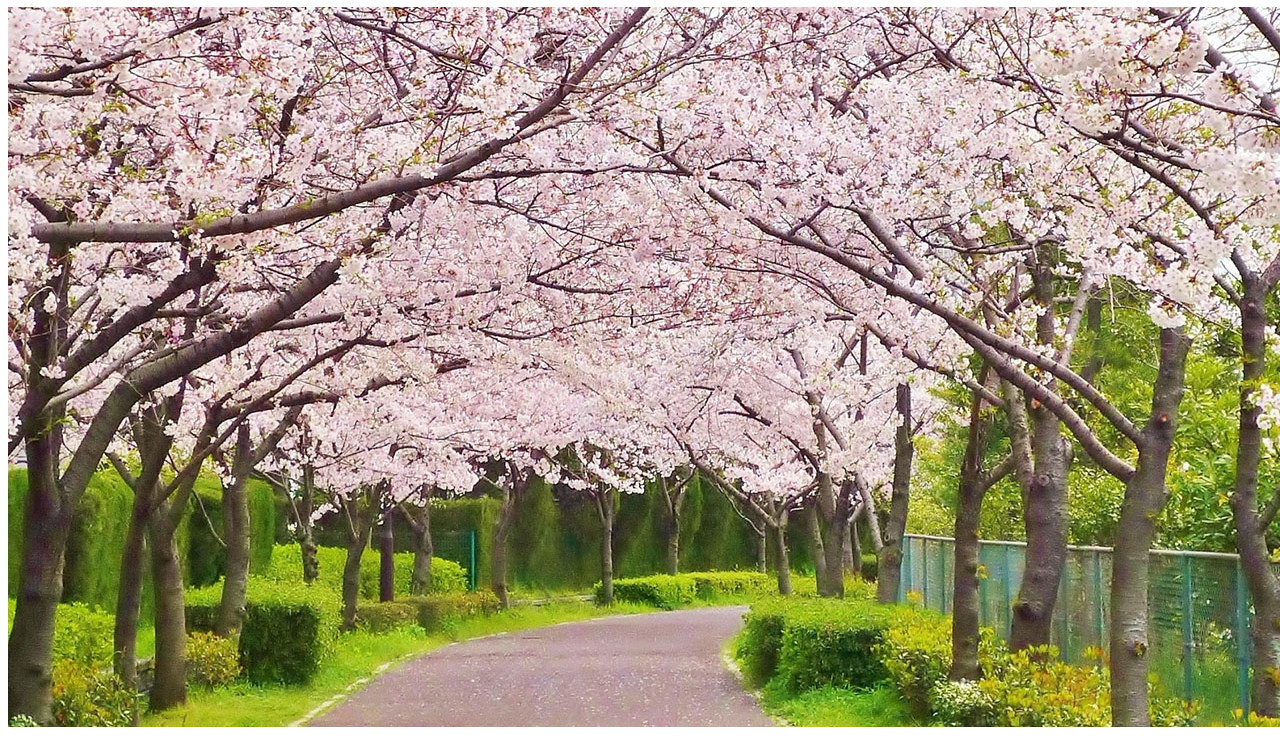
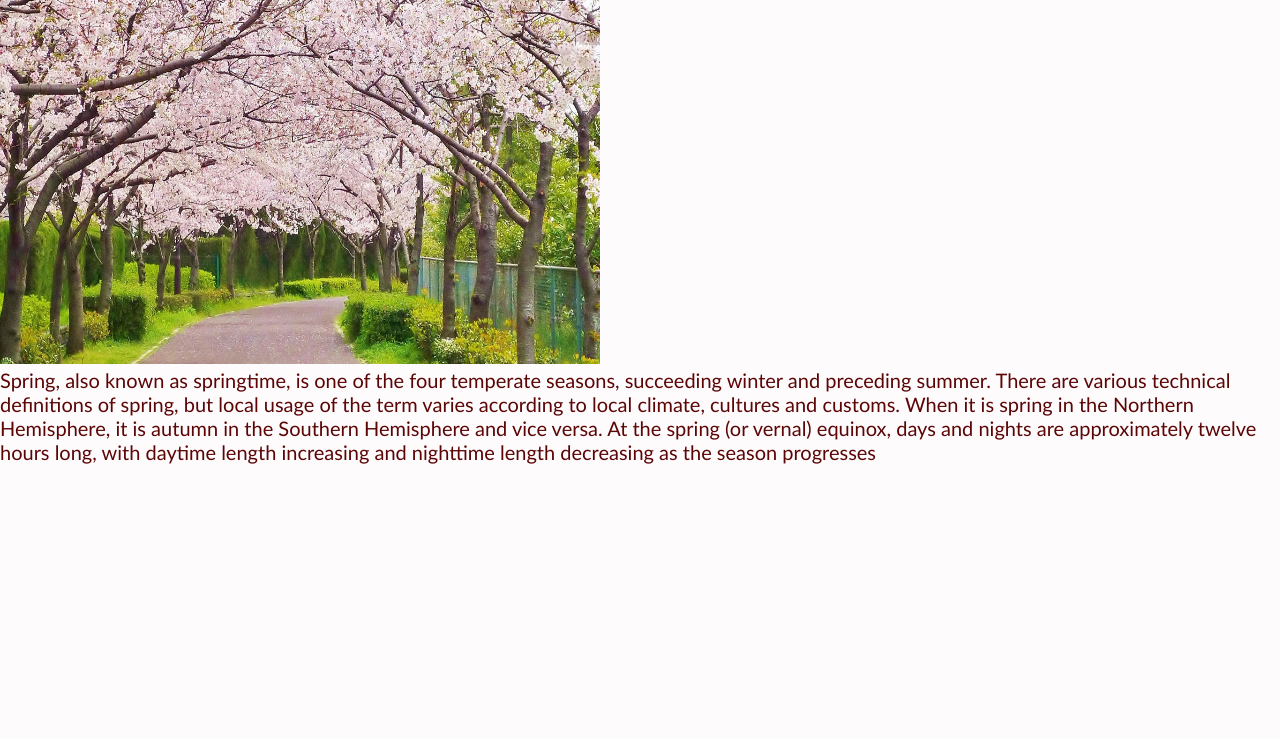
Before and after one commit to AriesCoder/deployment_assesssment, a website: page index.html in a window 1280 px wide. Shown: the part 73-812 px from the top of the page. Drawn offline with Linux system fonts and the light colour scheme.

Commit message:
add CSS and more details

```diff
--- /dev/null
+++ b/index.css
@@ -0,0 +1,28 @@
+*{
+    margin: 0;
+    top: 0;
+    right:0;
+    left:0;
+    bottom:0;
+
+}
+
+body{
+    background-color: rgba(245, 173, 216, 0.043);
+    background-repeat: none;
+    /* display: flex;
+    justify-content: center;
+    align-items: center; */
+}
+
+p{
+    font-family: 'Gill Sans', 'Gill Sans MT', Calibri, 'Trebuchet MS', sans-serif;
+    font-size: 20px;
+    color: rgb(91, 5, 5);
+}
+img{
+
+    width: 600px;
+    height: 400px;
+
+}
--- a/index.html
+++ b/index.html
@@ -5,10 +5,15 @@
     <meta http-equiv="X-UA-Compatible" content="IE=edge">
     <meta name="viewport" content="width=device-width, initial-scale=1.0">
     <title>Document</title>
+    <link rel="stylesheet" href="./index.css">
 </head>
 <body>
     <h1> Deployment Assessment</h1>
 
-    <img src="/springs-007.jpeg" alt="Spring">
+
+    <img src="/springs-007.jpeg" alt="Spring"><span>
+
+    <p>Spring, also known as springtime, is one of the four temperate seasons, succeeding winter and preceding summer. There are various technical definitions of spring, but local usage of the term varies according to local climate, cultures and customs. When it is spring in the Northern Hemisphere, it is autumn in the Southern Hemisphere and vice versa. At the spring (or vernal) equinox, days and nights are approximately twelve hours long, with daytime length increasing and nighttime length decreasing as the season progresses</p></span>
+
 </body>
 </html>
```
